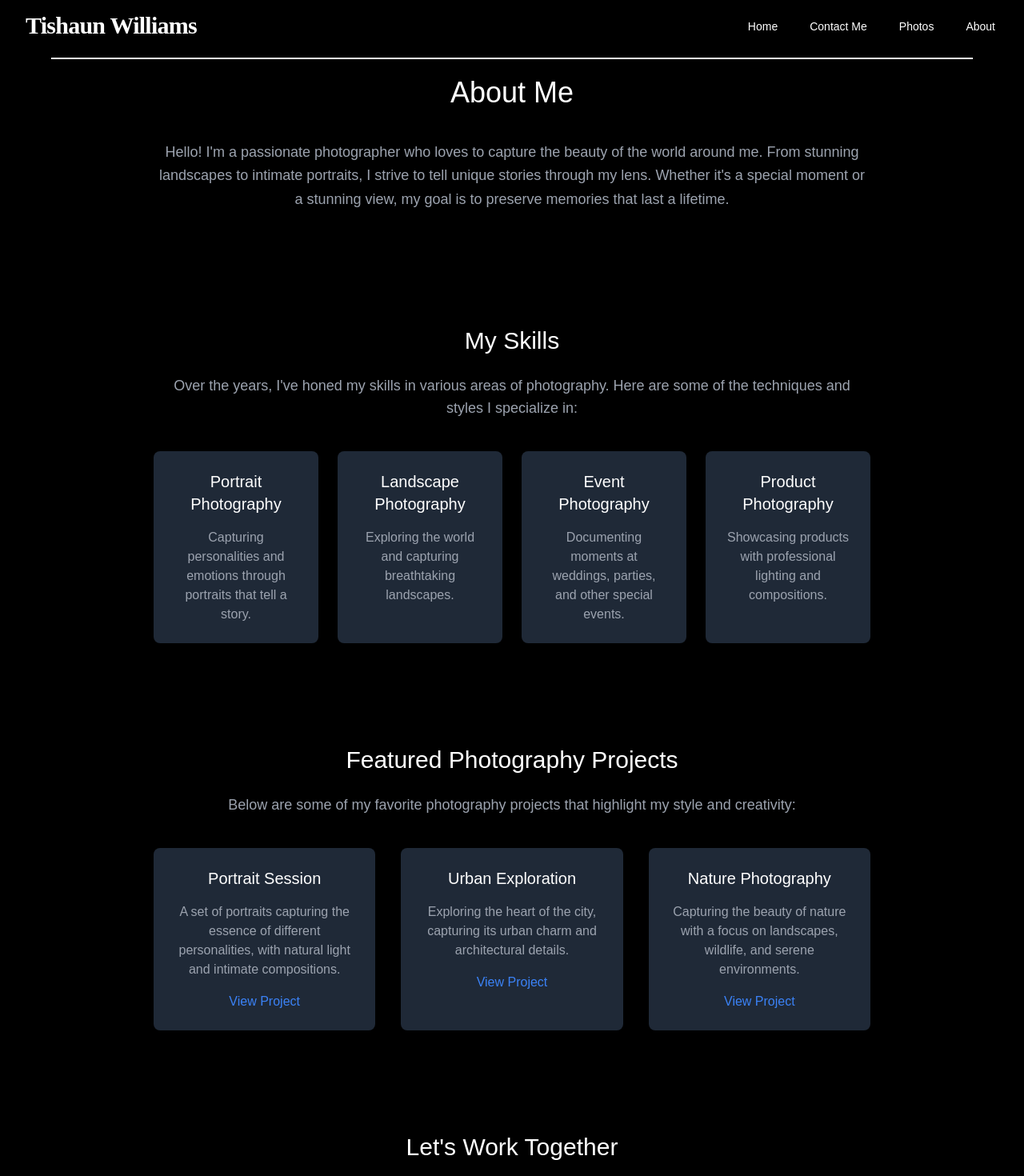
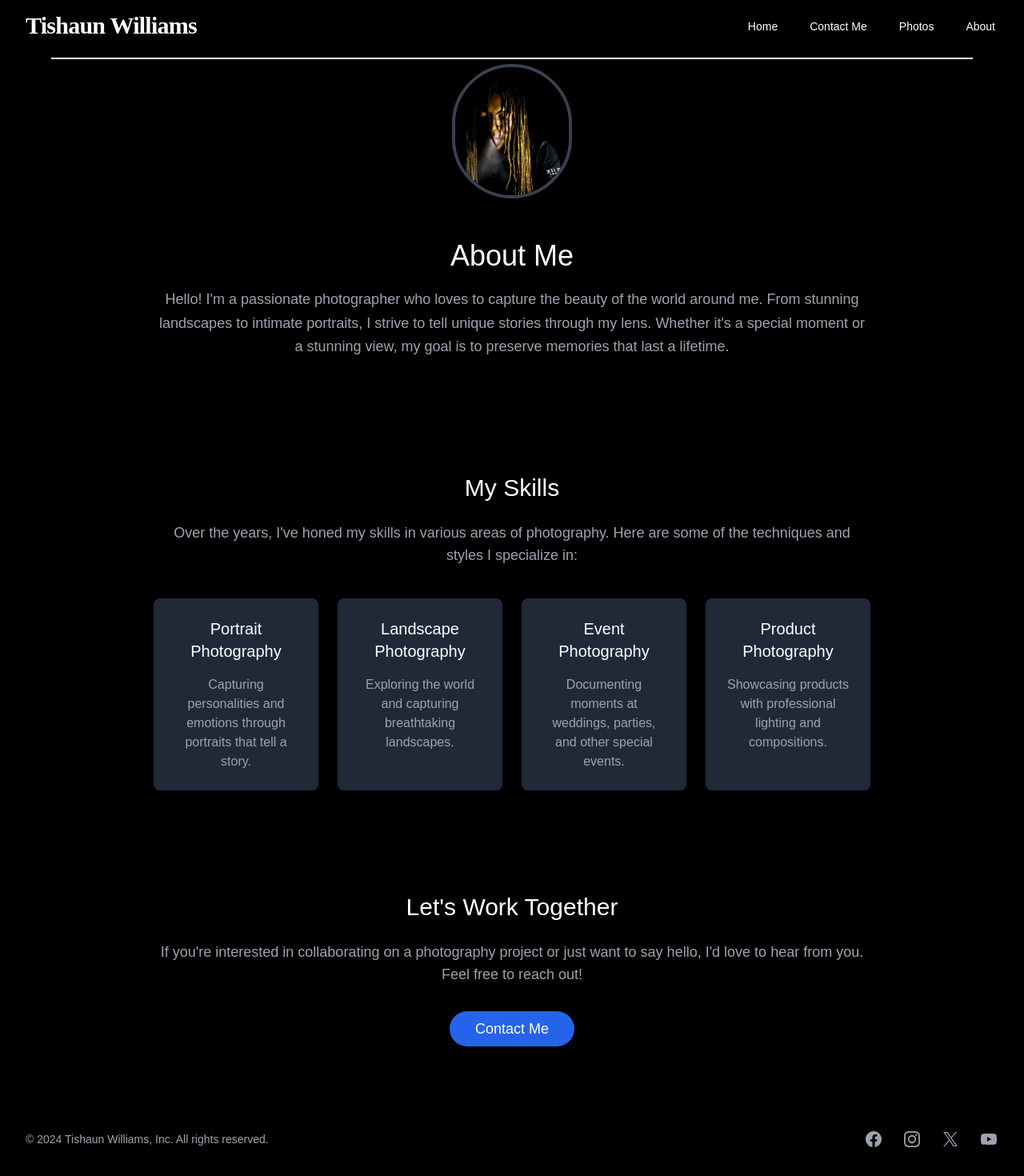
Before and after one commit to Leorev01/Photographer_Portfolio, a Next.js app: page /about in a window 1280 px wide. Shown: the top 1470 px of the page at 80% size. Built offline with nearby package versions, Linux system fonts and the light colour scheme.

Commit message:
Edits about page

```diff
--- a/app/about/page.tsx
+++ b/app/about/page.tsx
@@ -1,13 +1,33 @@
 'use client';
 import { motion } from 'framer-motion';
+import Image from 'next/image';
+import kingVon from '@/public/images/king-von.jpg'; // Make sure you have a profile picture in your public/images folder
 
 const AboutPage = () => {
   return (
     <div className="bg-black text-white">
       {/* Hero Section */}
-      <section className="pt-14 pb-20 bg-black">
-        <h1 className="text-4xl text-center py-10">About Me</h1>
+      <section className="pt-20 pb-20 bg-black">
         <div className="max-w-4xl mx-auto text-center">
+          {/* Profile Picture */}
+          <motion.div
+            className="flex justify-center mb-8"
+            initial={{ opacity: 0, scale: 0.8 }}
+            animate={{ opacity: 1, scale: 1 }}
+            transition={{ duration: 1 }}
+          >
+            <Image
+              src={kingVon}
+              alt="Profile Picture"
+              width={150}
+              height={150}
+              className="rounded-full object-cover border-4 border-gray-700 shadow-lg"
+              priority
+            />
+          </motion.div>
+
+          {/* Heading */}
+          <h1 className="text-4xl text-center py-5">About Me</h1>
           <motion.p
             className="text-lg text-gray-400 leading-relaxed"
             initial={{ opacity: 0 }}
@@ -59,51 +79,6 @@ const AboutPage = () => {
         </div>
       </section>
 
-      {/* Projects Section */}
-      <section className="py-16 bg-black">
-        <div className="max-w-4xl mx-auto text-center">
-          <motion.h2
-            className="text-3xl mb-6"
-            initial={{ opacity: 0, y: 50 }}
-            animate={{ opacity: 1, y: 0 }}
-            transition={{ duration: 1 }}
-          >
-            Featured Photography Projects
-          </motion.h2>
-          <motion.p
-            className="text-lg text-gray-400 mb-10"
-            initial={{ opacity: 0 }}
-            animate={{ opacity: 1 }}
-            transition={{ duration: 1 }}
-          >
-            Below are some of my favorite photography projects that highlight my style and creativity:
-          </motion.p>
-          <div className="grid grid-cols-1 sm:grid-cols-2 lg:grid-cols-3 gap-8">
-            <div className="bg-gray-800 p-6 rounded-lg shadow-lg">
-              <h3 className="text-xl text-white mb-4">Portrait Session</h3>
-              <p className="text-gray-400 mb-4">
-                A set of portraits capturing the essence of different personalities, with natural light and intimate compositions.
-              </p>
-              <a href="#" className="text-blue-500 hover:underline">View Project</a>
-            </div>
-            <div className="bg-gray-800 p-6 rounded-lg shadow-lg">
-              <h3 className="text-xl text-white mb-4">Urban Exploration</h3>
-              <p className="text-gray-400 mb-4">
-                Exploring the heart of the city, capturing its urban charm and architectural details.
-              </p>
-              <a href="#" className="text-blue-500 hover:underline">View Project</a>
-            </div>
-            <div className="bg-gray-800 p-6 rounded-lg shadow-lg">
-              <h3 className="text-xl text-white mb-4">Nature Photography</h3>
-              <p className="text-gray-400 mb-4">
-                Capturing the beauty of nature with a focus on landscapes, wildlife, and serene environments.
-              </p>
-              <a href="#" className="text-blue-500 hover:underline">View Project</a>
-            </div>
-          </div>
-        </div>
-      </section>
-
       {/* Contact Section */}
       <section className="py-16 bg-black text-center">
         <div className="max-w-4xl mx-auto">
@@ -123,7 +98,10 @@ const AboutPage = () => {
           >
             If you&apos;re interested in collaborating on a photography project or just want to say hello, I&apos;d love to hear from you. Feel free to reach out!
           </motion.p>
-          <a href="mailto:your.email@example.com" className="bg-blue-600 text-white py-3 px-8 rounded-full text-lg hover:bg-blue-700 transition-all duration-300">
+          <a
+            href="mailto:your.email@example.com"
+            className="bg-blue-600 text-white py-3 px-8 rounded-full text-lg hover:bg-blue-700 transition-all duration-300"
+          >
             Contact Me
           </a>
         </div>
```
Also changed, not shown: public/images/king-von.jpg (added).
